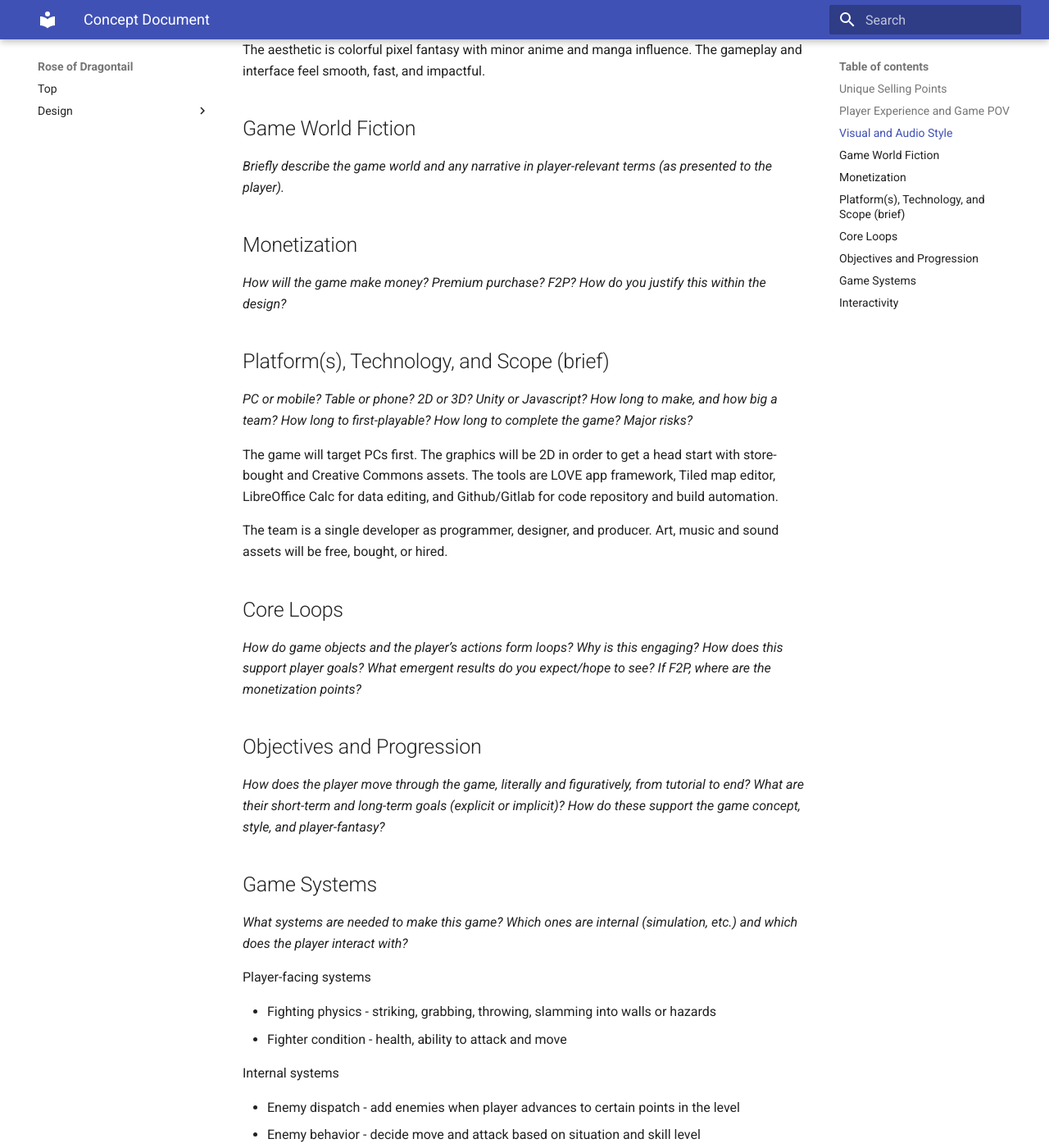
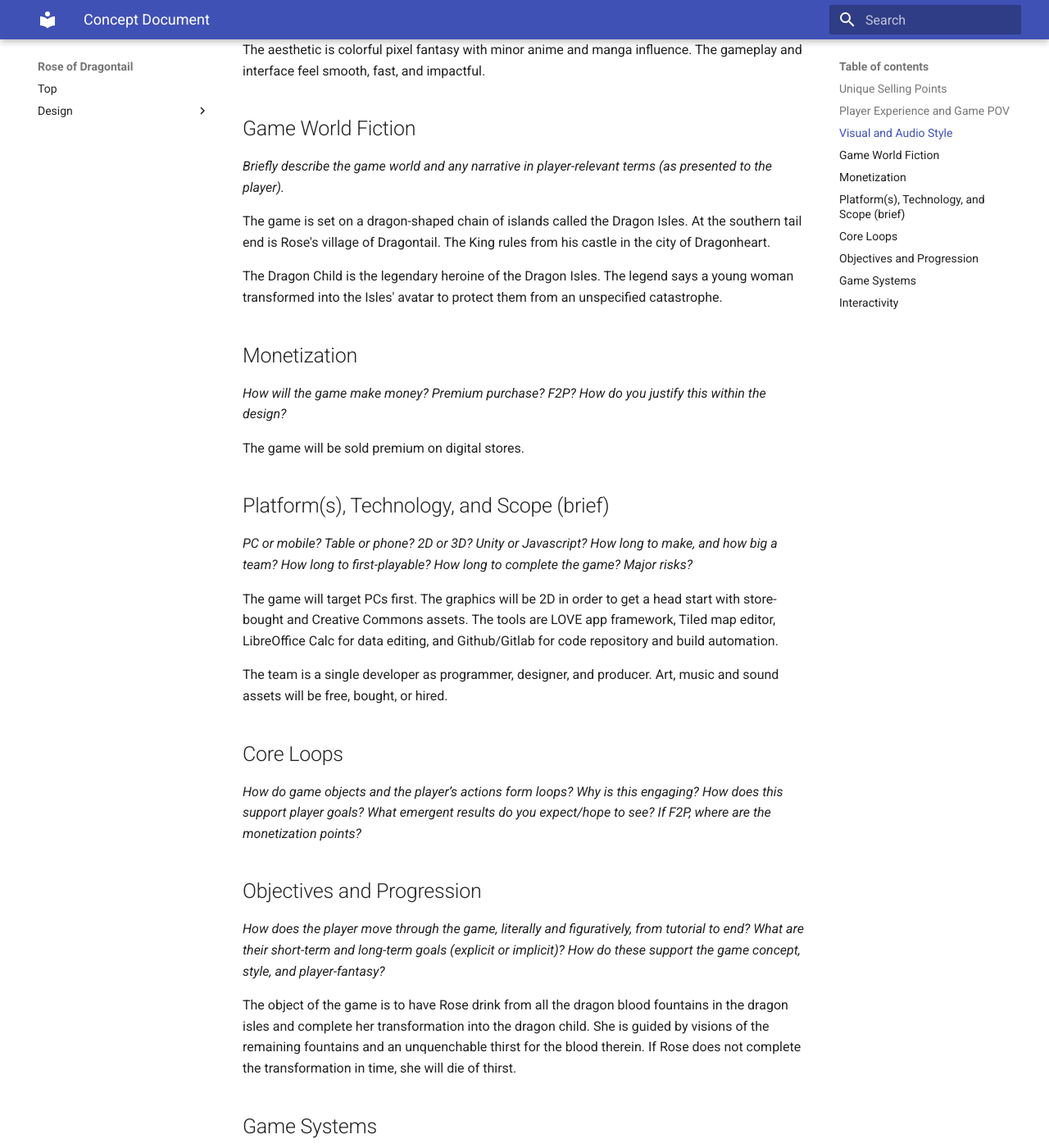
Before and after one commit to IoriBranford/dragontail-doc, an MkDocs documentation site: the page built from docs/concept.md, in a window 1280 px wide and 1400 px high, scrolled down 843 px. Shown: the whole window at 82% size. Built offline with MkDocs 1.6.1 and Material for MkDocs 9.7.7, drawn with Linux system fonts in a browser that asks for light colours; some of the changed text lies outside the part shown.

Commit message:
Start on lore, objectives, monetization, interactivity.

```diff
--- a/docs/concept.md
+++ b/docs/concept.md
@@ -28,9 +28,15 @@ The aesthetic is colorful pixel fantasy with minor anime and manga influence. Th
 
 *Briefly describe the game world and any narrative in player-relevant terms (as presented to the player).*
 
+The game is set on a dragon-shaped chain of islands called the Dragon Isles. At the southern tail end is Rose's village of Dragontail. The King rules from his castle in the city of Dragonheart.
+
+The Dragon Child is the legendary heroine of the Dragon Isles. The legend says a young woman transformed into the Isles' avatar to protect them from an unspecified catastrophe.
+
 ## Monetization
 
 *How will the game make money? Premium purchase? F2P? How do you justify this within the design?*
+
+The game will be sold premium on digital stores.
 
 ## Platform(s), Technology, and Scope (brief)
 
@@ -47,6 +53,8 @@ The team is a single developer as programmer, designer, and producer. Art, music
 ## Objectives and Progression
 
 *How does the player move through the game, literally and figuratively, from tutorial to end? What are their short-term and long-term goals (explicit or implicit)? How do these support the game concept, style, and player-fantasy?*
+
+The object of the game is to have Rose drink from all the dragon blood fountains in the dragon isles and complete her transformation into the dragon child. She is guided by visions of the remaining fountains and an unquenchable thirst for the blood therein. If Rose does not complete the transformation in time, she will die of thirst.
 
 ## Game Systems
 
@@ -65,3 +73,7 @@ Internal systems
 ## Interactivity
 
 *How are different kinds of interactivity used? (Action/Feedback, ST Cog, LT Cog, Emotional, Social, Cultural) What is the player doing moment-by-moment? How does the player move through the world? How does physics/combat/etc. work? A clear, professional-looking sketch of the primary game UX is helpful.*
+
+Rose of Dragontail is playable with a controller, arcade stick, or keyboard.
+
+Move Rose through the world with direction input. Enemies approach to fight Rose at set locations. Use action buttons to attack the enemies and direction input for grappling and defensive techniques. Bodies can be thrown into breakable objects and hazards to deal additional damage and leave marks on the environment.
```
